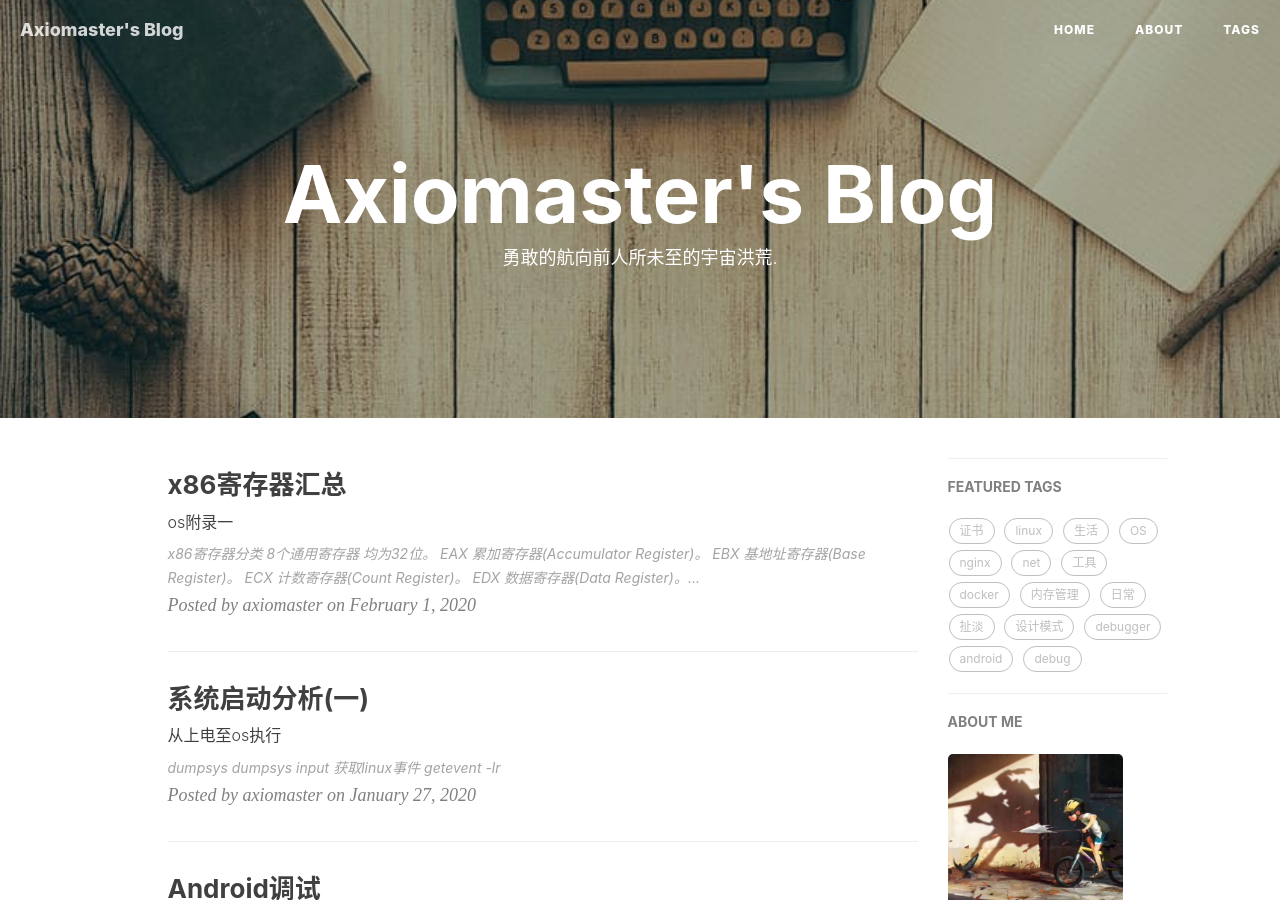
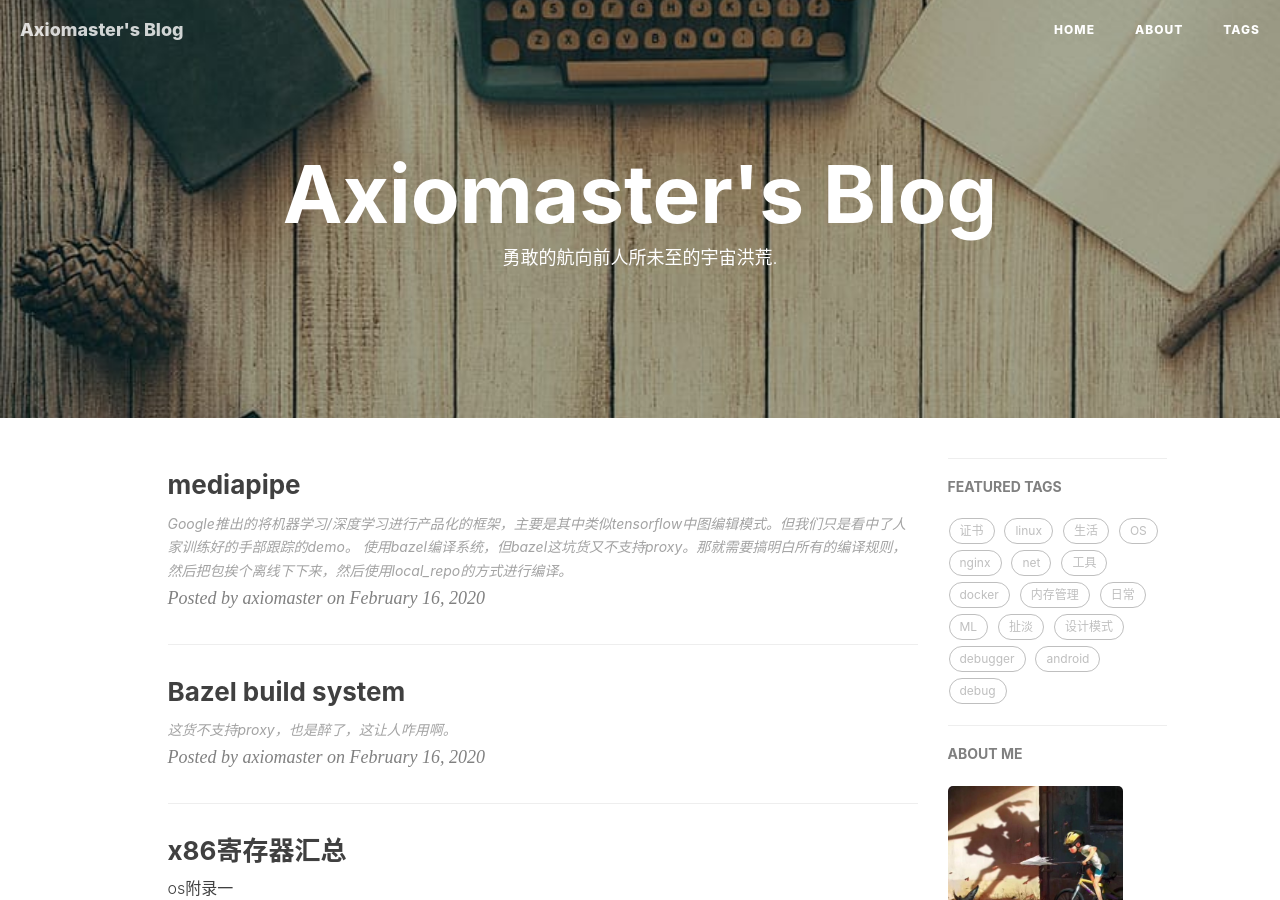
Before and after one commit to axiomaster/axiomaster.github.io, a Jekyll site: the page built from index.html, in a window 1280 px wide and 900 px high. Built offline with Jekyll 4.4.1, drawn with Linux system fonts in a browser that asks for light colours; nearby versions of some CDN libraries; the list of posts is cut into pages by our own code; comment, search, counter and statistics services are not loaded; some of the changed text lies outside the part shown.

Commit message:
bazel and meidapipe

```diff
--- /dev/null
+++ b/_posts/2020-02-16-bazel-build-system.md
@@ -0,0 +1,14 @@
+---
+layout:     post
+title:      Bazel build system
+subtitle:
+date:       2020-02-16
+author:     axiomaster
+header-img: img/post-bg-desk.jpg
+catalog: true
+tags:
+    - bazel
+    - tool
+---
+
+这货不支持proxy，也是醉了，这让人咋用啊。
--- /dev/null
+++ b/_posts/2020-02-16-mediapipe.md
@@ -0,0 +1,15 @@
+---
+layout:     post
+title:      mediapipe
+subtitle:
+date:       2020-02-16
+author:     axiomaster
+header-img: img/post-bg-desk.jpg
+catalog: true
+tags:
+    - ML
+---
+
+Google推出的将机器学习/深度学习进行产品化的框架，主要是其中类似tensorflow中图编辑模式。但我们只是看中了人家训练好的手部跟踪的demo。
+
+使用bazel编译系统，但bazel这坑货又不支持proxy。那就需要搞明白所有的编译规则，然后把包挨个离线下下来，然后使用local_repo的方式进行编译。
```
Also changed, not shown: _posts/2020-02-01-x86-register.md (line endings or trailing spaces).
